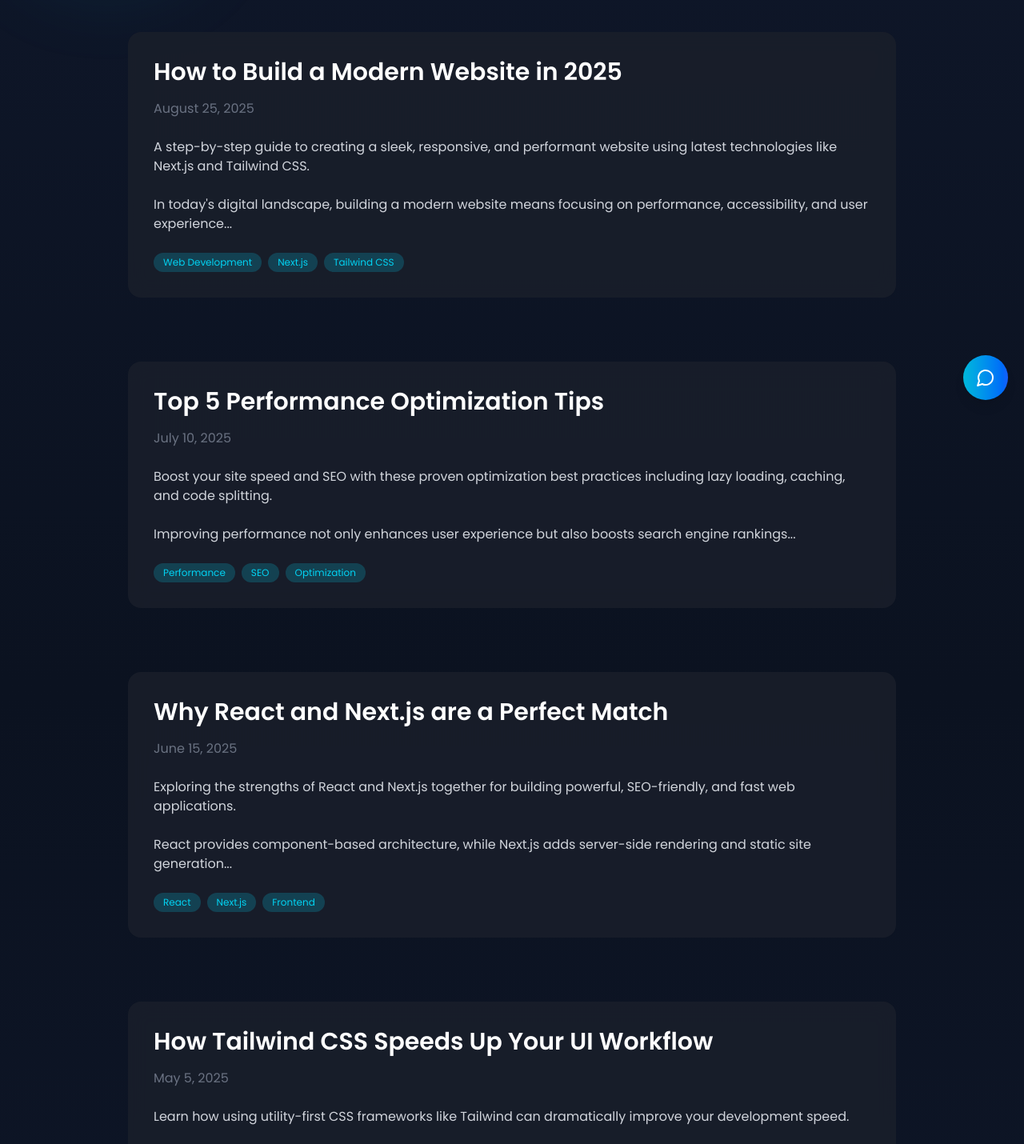
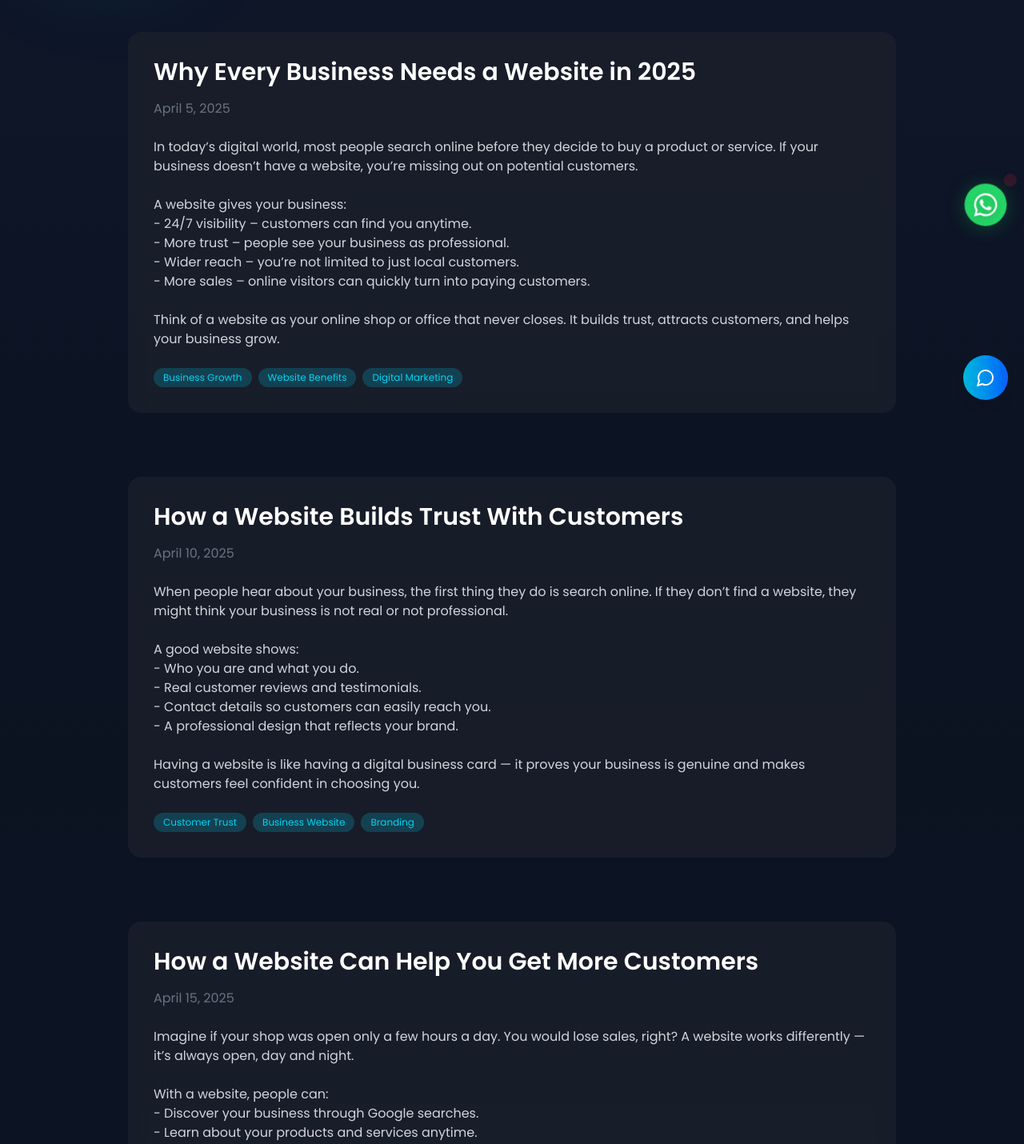
Before and after one commit to wrixcode/fozecodeoriginal, a Next.js app: page /blog in a window 1280 px wide. Shown: the part 280-1710 px from the top of the page at 80% size. Built offline with nearby package versions, Linux system fonts and the light colour scheme.

Commit message:
wpbutton

```diff
--- a/app/blog/page.tsx
+++ b/app/blog/page.tsx
@@ -15,49 +15,64 @@ type BlogPost = {
 const dummyPosts: BlogPost[] = [
 {
   id: 1,
-    title: 'How to Build a Modern Website in 2025',
-    content: `A step-by-step guide to creating a sleek, responsive, and performant website using latest technologies like Next.js and Tailwind CSS.
+  title: 'Why Every Business Needs a Website in 2025',
+  content: `In today’s digital world, most people search online before they decide to buy a product or service. If your business doesn’t have a website, you’re missing out on potential customers.
 
-In today's digital landscape, building a modern website means focusing on performance, accessibility, and user experience...`,
-    date: 'August 25, 2025',
-    tags: ['Web Development', 'Next.js', 'Tailwind CSS'],
+A website gives your business:
+- 24/7 visibility – customers can find you anytime.
+- More trust – people see your business as professional.
+- Wider reach – you’re not limited to just local customers.
+- More sales – online visitors can quickly turn into paying customers.
+
+Think of a website as your online shop or office that never closes. It builds trust, attracts customers, and helps your business grow.`,
+  date: 'April 5, 2025',
+  tags: ['Business Growth', 'Website Benefits', 'Digital Marketing'],
 },
 {
   id: 2,
-    title: 'Top 5 Performance Optimization Tips',
-    content: `Boost your site speed and SEO with these proven optimization best practices including lazy loading, caching, and code splitting.
+  title: 'How a Website Builds Trust With Customers',
+  content: `When people hear about your business, the first thing they do is search online. If they don’t find a website, they might think your business is not real or not professional.
 
-Improving performance not only enhances user experience but also boosts search engine rankings...`,
-    date: 'July 10, 2025',
-    tags: ['Performance', 'SEO', 'Optimization'],
+A good website shows:
+- Who you are and what you do.
+- Real customer reviews and testimonials.
+- Contact details so customers can easily reach you.
+- A professional design that reflects your brand.
+
+Having a website is like having a digital business card — it proves your business is genuine and makes customers feel confident in choosing you.`,
+  date: 'April 10, 2025',
+  tags: ['Customer Trust', 'Business Website', 'Branding'],
 },
 {
   id: 3,
-    title: 'Why React and Next.js are a Perfect Match',
-    content: `Exploring the strengths of React and Next.js together for building powerful, SEO-friendly, and fast web applications.
+  title: 'How a Website Can Help You Get More Customers',
+  content: `Imagine if your shop was open only a few hours a day. You would lose sales, right? A website works differently — it’s always open, day and night.
 
-React provides component-based architecture, while Next.js adds server-side rendering and static site generation...`,
-    date: 'June 15, 2025',
-    tags: ['React', 'Next.js', 'Frontend'],
+With a website, people can:
+- Discover your business through Google searches.
+- Learn about your products and services anytime.
+- Contact you directly from the site.
+- Share your website with others, spreading word-of-mouth online.
+
+The more people can find you online, the more chances you have to turn visitors into real customers.`,
+  date: 'April 15, 2025',
+  tags: ['Leads', 'Sales', 'Business Growth'],
 },
 {
   id: 4,
-    title: 'How Tailwind CSS Speeds Up Your UI Workflow',
-    content: `Learn how using utility-first CSS frameworks like Tailwind can dramatically improve your development speed.
+  title: 'Why Mobile-Friendly Websites Matter',
+  content: `Most people use their phones to search online. If your website doesn’t work well on mobile, customers may leave and choose a competitor.
 
-Tailwind’s utility classes allow you to rapidly prototype and build consistent UIs with less custom CSS...`,
-    date: 'May 5, 2025',
-    tags: ['CSS', 'Tailwind', 'UI Design'],
-  },
-  {
-    id: 5,
-    title: 'Introduction to TypeScript for JavaScript Developers',
-    content: `Understand the benefits of adding static typing to your JavaScript projects with an easy introduction to TypeScript.
+A mobile-friendly website means:
+- Easy to read on any device.
+- Faster loading speed.
+- A smoother customer experience.
 
-TypeScript helps catch mistakes early and improves developer experience with intelligent code completion...`,
-    date: 'April 20, 2025',
-    tags: ['TypeScript', 'JavaScript', 'Programming'],
-  },
+Simply put, a website that looks great on both computers and phones keeps customers happy and more likely to do business with you.`,
+  date: 'April 18, 2025',
+  tags: ['Mobile Friendly', 'Customer Experience', 'Business Growth'],
+}
+
 ];
 
 export default function Blog() {
--- a/app/components/Contact.tsx
+++ b/app/components/Contact.tsx
@@ -81,7 +81,7 @@ export default function Contact() {
               <FaPhone className="text-cyan-400 w-6 h-6" />
               <div>
                 <h3 className="text-lg font-semibold">Phone</h3>
-                <p className="text-gray-400">+91 8129780845</p>
+                <p className="text-gray-400">+91 9946972210</p>
               </div>
             </div>
             <div className="flex items-center gap-4">
--- a/app/layout.tsx
+++ b/app/layout.tsx
@@ -7,6 +7,7 @@ import Footer from "./components/Footer";
 import Chatbot from "./components/Chatbot";
 import CustomCursor from "./components/CustomCursor";
 import BackToTop from "./components/BackToTop";
+import WhatsAppChatButton from "./wpbutton/page";
 
 const poppins = Poppins({
   variable: "--font-poppins",
@@ -77,6 +78,7 @@ export default function RootLayout({
           <Chatbot />
           <CustomCursor />
           <BackToTop />
+          <WhatsAppChatButton/>
         </AOSProvider>
       </body>
     </html>
--- /dev/null
+++ b/app/wpbutton/page.tsx
@@ -0,0 +1,50 @@
+'use client'
+import { useEffect, useState } from 'react';
+import { FaWhatsapp } from 'react-icons/fa';
+import { motion, AnimatePresence } from 'framer-motion';
+
+const whatsappNumber = '919946972210'; // International format, no +
+const prefillText = "Hello! I'm interested in your services.";
+const whatsappLink = `https://wa.me/${whatsappNumber}?text=${encodeURIComponent(prefillText)}`;
+
+export default function WhatsAppChatButton() {
+  const [show, setShow] = useState(false);
+
+  // Show after short delay for "catch" effect
+  useEffect(() => {
+    const timer = setTimeout(() => setShow(true), 700);
+    return () => clearTimeout(timer);
+  }, []);
+
+  return (
+    <AnimatePresence>
+      {show && (
+        <motion.a
+          href={whatsappLink}
+          target="_blank"
+          rel="noopener noreferrer"
+          initial={{ opacity: 0, scale: 0.7, y: 150 }}
+          animate={{ opacity: 1, scale: 1.1, y: 0 }}
+          transition={{
+            type: 'spring',
+            stiffness: 600,
+            damping: 20,
+            duration: 0.8
+          }}
+          exit={{ opacity: 0, scale: 0.5, y: 100 }}
+          whileHover={{ scale: 1.16, rotate: -5, boxShadow: '0 8px 40px #25D36660' }}
+          whileTap={{ scale: 0.97, rotate: 2 }}
+          className="fixed z-50 bottom-60 right-6 bg-[#25D366] hover:bg-[#1da851] rounded-full shadow-2xl w-12 h-12 flex items-center justify-center transition-colors focus:outline-none"
+          style={{
+            boxShadow: '0 2px 22px 0 rgba(25, 211, 102, 0.25)'
+          }}
+          aria-label="Chat with us on WhatsApp"
+        >
+          <FaWhatsapp className="text-white text-3xl drop-shadow-md" />
+          {/* Notification pulse */}
+          <span className="absolute -top-2 -right-2 w-2 h-2 bg-red-500 rounded-full animate-ping" />
+        </motion.a>
+      )}
+    </AnimatePresence>
+  );
+}
```
Also changed, not shown: public/sser.png. Lines whose indentation alone changed are shown as unchanged.
